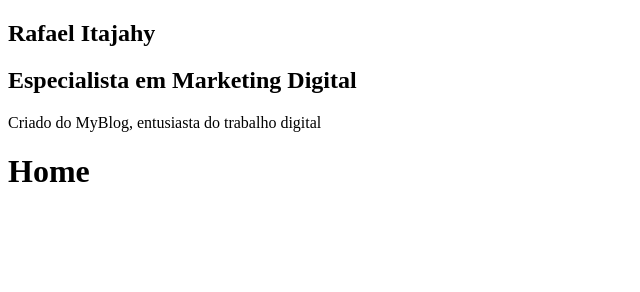
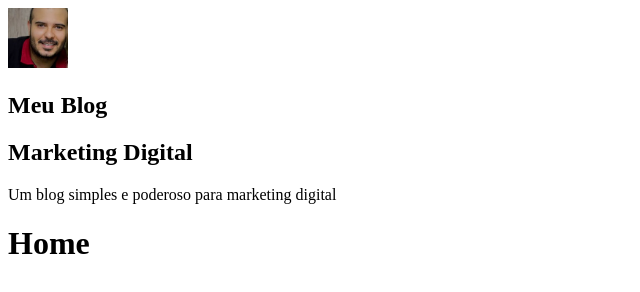
Before and after one commit to rafaelitajahy/blog, a Gatsby site: page / in a window 1280 px wide. Shown: the whole page, without its empty margins (0-640 px from the left). Built offline with nearby package versions, Linux system fonts and the light colour scheme; Gatsby itself is replaced by a stand-in of ours.

Commit message:
modulo 4

```diff
--- a/gatsby-config.js
+++ b/gatsby-config.js
@@ -1,6 +1,7 @@
 module.exports = {
   siteMetadata: {
     title: `Meu Blog`,
+    position: `Marketing Digital`,
     description: `Um blog simples e poderoso para marketing digital`,
     author: `@myblog`,
   },
@@ -24,7 +25,7 @@ module.exports = {
         background_color: `#663399`,
         theme_color: `#663399`,
         display: `minimal-ui`,
-        icon: `src/images/gatsby-icon.png`, // This path is relative to the root of the site.
+      icon: `src/images/digital-mkt-icon.png`, // This path is relative to the root of the site.
       },
     },
     // this (optional) plugin enables Progressive Web App + Offline functionality
--- a/package.json
+++ b/package.json
@@ -3,7 +3,7 @@
   "private": true,
   "description": "A simple starter to get up and developing quickly with Gatsby",
   "version": "0.1.0",
-  "author": "Kyle Mathews <mathews.kyle@gmail.com>",
+  "author": "Rafael Itajahy",
   "dependencies": {
     "gatsby": "^2.18.8",
     "gatsby-image": "^2.2.34",
--- /dev/null
+++ b/src/components/Avatar/index.js
@@ -0,0 +1,23 @@
+import React from 'react'
+import { useStaticQuery, graphql } from 'gatsby'
+import Img from 'gatsby-image'
+
+const Avatar = () => {
+  const { avatarImage } = useStaticQuery(
+    graphql`
+      query {
+        avatarImage: file(relativePath: { eq: "profile.png"}) {
+          childImageSharp {
+            fixed(width: 60, height: 60) {
+              ...GatsbyImageSharpFixed
+            }
+          }
+        }
+      }
+    `
+  )
+
+  return <Img fixed={avatarImage.childImageSharp.fixed} />
+}
+
+export default Avatar
--- a/src/components/Profile/index.js
+++ b/src/components/Profile/index.js
@@ -1,11 +1,33 @@
 import React from 'react'
+import { useStaticQuery, graphql } from 'gatsby'
 
-const Profile = () => (
-  <div className="Profile-wrapper">
-    <h1>Rafael Itajahy</h1>
-    <h2>Especialista em Marketing Digital</h2>
-    <p>Criado do MyBlog, entusiasta do trabalho digital</p>
-  </div>
-)
+import Avatar from '../Avatar'
+
+const Profile = () => {
+  const {
+    site: {
+      siteMetadata: { title, position, description },
+    },
+  } = useStaticQuery(graphql`
+    query MysiteMetadata {
+      site {
+        siteMetadata {
+          title
+          position
+          description
+        }
+      }
+    }
+  `)
+
+  return (
+    <div className="Profile-wrapper">
+      <Avatar />
+      <h1>{title}</h1>
+      <h2>{position}</h2>
+      <p>{description}</p>
+    </div>
+  )
+}
 
 export default Profile
```
Also changed, not shown: src/images/digital-mkt-icon.png (added), src/images/profile.png (added).
